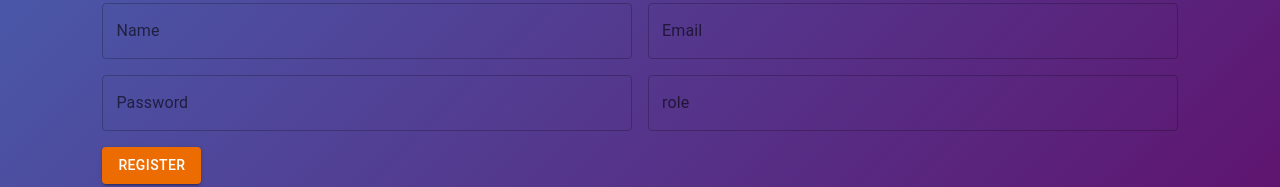
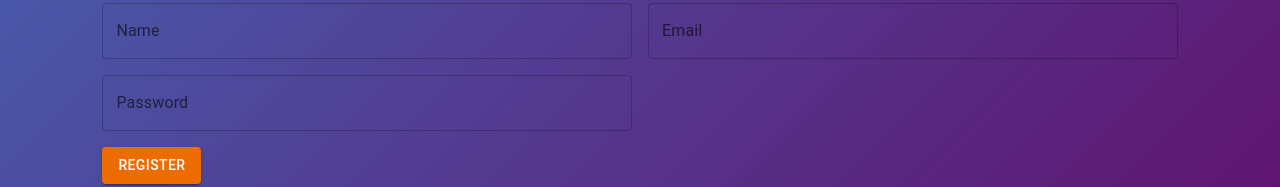
Before and after one commit to Hrudhey/MernEmployeeApp, a React (Vite) app in the folder EmpApp-frontend/: page /signup in a window 1280 px wide. Shown: the part 191-378 px from the top of the page. Built offline with nearby package versions, Linux system fonts and the light colour scheme.

Commit message:
Update Signup.jsx

```diff
--- a/EmpApp-frontend/src/components/Signup.jsx
+++ b/EmpApp-frontend/src/components/Signup.jsx
@@ -46,11 +46,7 @@ const Signup = () => {
           setForm({...form,Password:e.target.value})
         }}></TextField>
   </Grid>
-  <Grid size={{ xs: 6, md: 6 }}>
-  <TextField fullWidth label='role' variant='outlined'  name='role' onChange={(e)=>{
-          setForm({...form,role:e.target.value})
-        }}></TextField>
-  </Grid>
+
   <Grid size={{ xs: 12, md: 12 }} >
   <Button variant='contained' color='warning' onClick={capValue}>Register</Button>
   </Grid>
```
